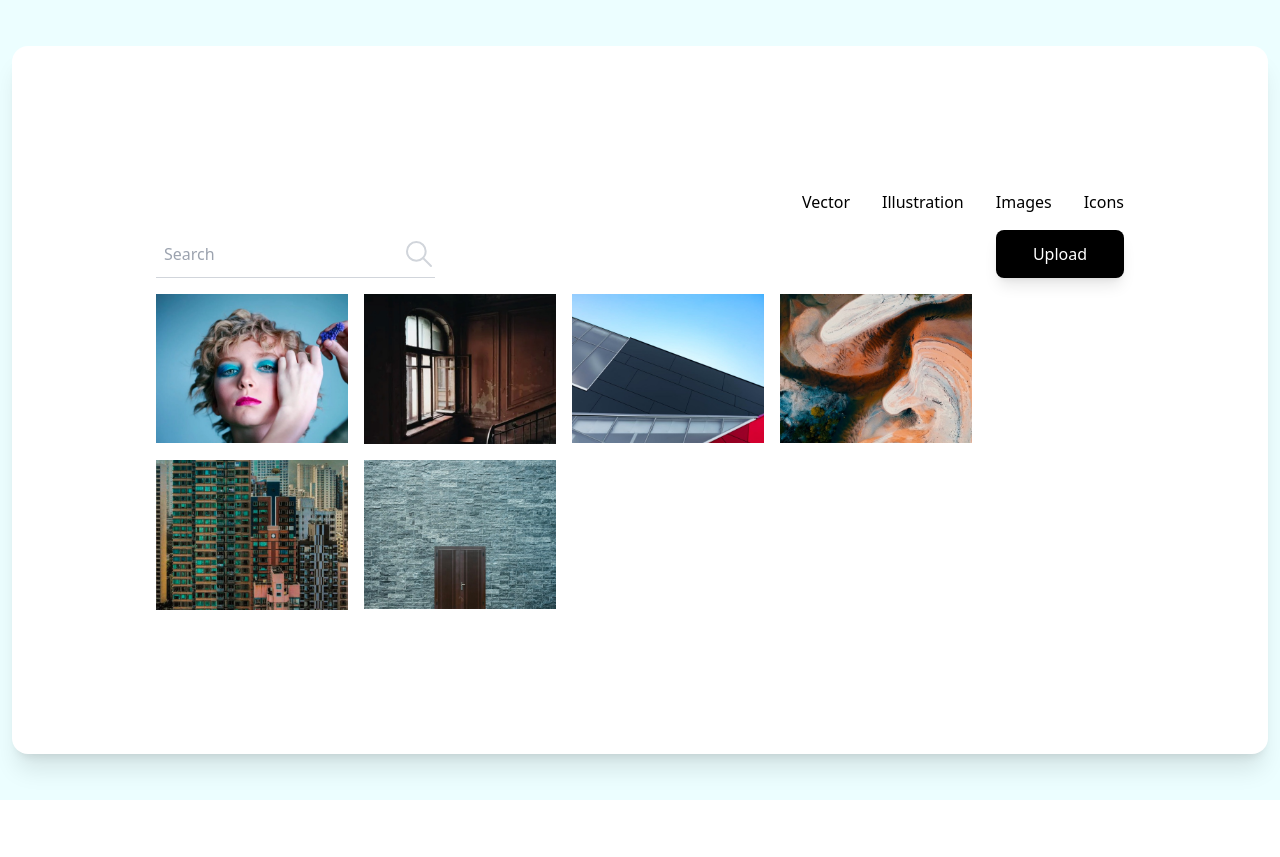
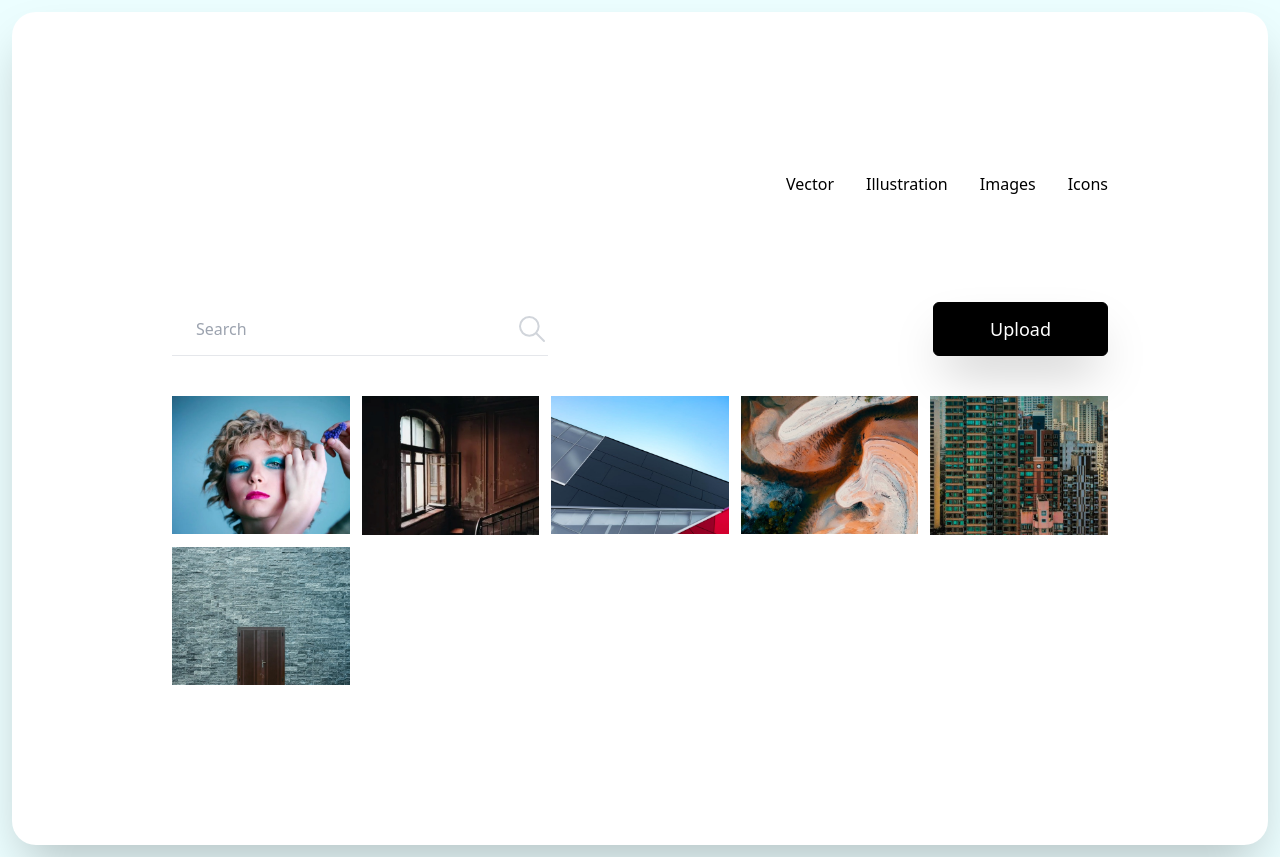
Before and after one commit to gopal-panigrahi/learn-tailwind, a React (Vite) app: page /project-4 in a window 1280 px wide. Before the commit the page ends 800 px from the top, so only its background shows below. Built offline with nearby package versions, Linux system fonts and the light colour scheme.

Commit message:
updated the task

```diff
--- a/src/projects/ImageGallery/ImageGallery.tsx
+++ b/src/projects/ImageGallery/ImageGallery.tsx
@@ -9,27 +9,34 @@ import bookmark from "./assets/bookmark.svg";
 function ImageGallery() {
   return (
     <div className="flex min-h-screen items-center justify-center bg-cyan-50">
-      <div className="m-3 flex flex-col space-y-4 rounded-2xl bg-white p-6 shadow-xl md:p-36">
-        <div className="text-md flex flex-col justify-end space-y-4 text-center md:flex-row md:space-x-8 md:space-y-0">
-          <div className="underline-offset-8 transition-all hover:underline">
-            Vector
+      {/* Card */}
+      <div className="m-3 space-y-10 rounded-3xl bg-white p-6 shadow-2xl md:p-40">
+        {/* Menu */}
+        <div className="flex flex-col items-center justify-center space-y-3 md:mb-24 md:flex-row md:justify-end md:space-x-8 md:space-y-0">
+          {/* MenuItem */}
+          <div className="group">
+            <a href="#">Vector</a>
+            <div className="mx-2 mt-2 border-b-2 border-black opacity-0 duration-200 group-hover:opacity-100" />
           </div>
-          <div className="underline-offset-8 transition-all hover:underline">
-            Illustration
+          <div className="group">
+            <a href="#">Illustration</a>
+            <div className="mx-2 mt-2 border-b-2 border-black opacity-0 duration-200 group-hover:opacity-100" />
           </div>
-          <div className="underline-offset-8 transition-all hover:underline">
-            Images
+          <div className="group">
+            <a href="#">Images</a>
+            <div className="mx-2 mt-2 border-b-2 border-black opacity-0 duration-200 group-hover:opacity-100" />
           </div>
-          <div className="underline-offset-8 transition-all hover:underline">
-            Icons
+          <div className="group">
+            <a href="#">Icons</a>
+            <div className="mx-2 mt-2 border-b-2 border-black opacity-0 duration-200 group-hover:opacity-100" />
           </div>
         </div>
 
-        <div className="flex flex-col space-y-4 md:flex-row md:justify-between md:space-y-0">
-          <div className="flex flex-row border-b border-gray-300">
+        <div className="flex flex-col space-y-5 md:flex-row md:justify-between md:space-y-0">
+          <div className="flex justify-between border-b">
             <input
               type="text"
-              className="p-2 outline-none placeholder:font-light"
+              className="ml-6 border-none placeholder:font-thin focus:outline-none md:w-80"
               placeholder="Search"
             />
             <button>
@@ -37,11 +44,11 @@ function ImageGallery() {
                 xmlns="http://www.w3.org/2000/svg"
                 className="w-8 text-gray-300 duration-200 hover:scale-110"
                 viewBox="0 0 24 24"
-                stroke-width="1.5"
+                strokeWidth="1.5"
                 stroke="currentColor"
                 fill="none"
-                stroke-linecap="round"
-                stroke-linejoin="round"
+                strokeLinecap="round"
+                strokeLinejoin="round"
               >
                 <path stroke="none" d="M0 0h24v24H0z" fill="none"></path>
                 <circle cx="10" cy="10" r="7"></circle>
@@ -50,86 +57,99 @@ function ImageGallery() {
             </button>
           </div>
 
-          <button className="rounded-lg bg-black p-3 text-white shadow-lg hover:bg-white hover:text-black hover:outline hover:outline-1 md:w-32">
+          <button className="rounded-md border border-black bg-black px-14 py-3 text-lg font-normal text-white shadow-2xl duration-200 hover:bg-white hover:text-black">
             Upload
           </button>
         </div>
 
-        <div className="flex flex-col flex-wrap gap-4 md:flex-row">
+        {/* Gallery */}
+        <div className="grid gap-3 md:grid-cols-3 lg:grid-cols-4 xl:grid-cols-5">
           <div className="group relative">
-            <img src={image1} alt="" className="w-72 md:w-48" />
-            <div className="absolute bottom-0 flex w-full flex-row justify-between bg-black bg-opacity-40 p-2 text-xs text-white opacity-0 transition-all group-hover:opacity-100">
-              <div>
-                <p>Abstract Painting</p>
-                <p>245 likes - 35 shares</p>
+            <img src={image1} alt="" className="w-72" />
+            <div className="absolute bottom-0 left-0 right-0 bg-black bg-opacity-40 p-2 px-4 text-white opacity-0 duration-500 group-hover:opacity-100">
+              <div className="flex w-full justify-between">
+                <div className="font-normal">
+                  <p className="text-sm">Abstract Painting</p>
+                  <p className="text-xs">245 likes - 35 shares</p>
                 </div>
                 <div className="flex items-center">
                   <img src={bookmark} alt="bookmark" />
                 </div>
               </div>
             </div>
+          </div>
 
           <div className="group relative">
-            <img src={image2} alt="" className="w-72 md:w-48" />
-            <div className="absolute bottom-0 flex w-full flex-row justify-between bg-black bg-opacity-40 p-2 text-xs text-white opacity-0 transition-all group-hover:opacity-100">
-              <div>
-                <p>Abstract Painting</p>
-                <p>245 likes - 35 shares</p>
+            <img src={image2} alt="" className="w-72" />
+            <div className="absolute bottom-0 left-0 right-0 bg-black bg-opacity-40 p-2 px-4 text-white opacity-0 duration-500 group-hover:opacity-100">
+              <div className="flex w-full justify-between">
+                <div className="font-normal">
+                  <p className="text-sm">Abstract Painting</p>
+                  <p className="text-xs">245 likes - 35 shares</p>
                 </div>
                 <div className="flex items-center">
                   <img src={bookmark} alt="bookmark" />
                 </div>
               </div>
             </div>
+          </div>
 
           <div className="group relative">
-            <img src={image3} alt="" className="w-72 md:w-48" />
-            <div className="absolute bottom-0 flex w-full flex-row justify-between bg-black bg-opacity-40 p-2 text-xs text-white opacity-0 transition-all group-hover:opacity-100">
-              <div>
-                <p>Abstract Painting</p>
-                <p>245 likes - 35 shares</p>
+            <img src={image3} alt="" className="w-72" />
+            <div className="absolute bottom-0 left-0 right-0 bg-black bg-opacity-40 p-2 px-4 text-white opacity-0 duration-500 group-hover:opacity-100">
+              <div className="flex w-full justify-between">
+                <div className="font-normal">
+                  <p className="text-sm">Abstract Painting</p>
+                  <p className="text-xs">245 likes - 35 shares</p>
                 </div>
                 <div className="flex items-center">
                   <img src={bookmark} alt="bookmark" />
                 </div>
               </div>
             </div>
+          </div>
 
           <div className="group relative">
-            <img src={image4} alt="" className="w-72 md:w-48" />
-            <div className="absolute bottom-0 flex w-full flex-row justify-between bg-black bg-opacity-40 p-2 text-xs text-white opacity-0 transition-all group-hover:opacity-100">
-              <div>
-                <p>Abstract Painting</p>
-                <p>245 likes - 35 shares</p>
+            <img src={image4} alt="" className="w-72" />
+            <div className="absolute bottom-0 left-0 right-0 bg-black bg-opacity-40 p-2 px-4 text-white opacity-0 duration-500 group-hover:opacity-100">
+              <div className="flex w-full justify-between">
+                <div className="font-normal">
+                  <p className="text-sm">Abstract Painting</p>
+                  <p className="text-xs">245 likes - 35 shares</p>
                 </div>
                 <div className="flex items-center">
                   <img src={bookmark} alt="bookmark" />
                 </div>
               </div>
             </div>
+          </div>
 
           <div className="group relative">
-            <img src={image5} alt="" className="w-72 md:w-48" />
-            <div className="absolute bottom-0 flex w-full flex-row justify-between bg-black bg-opacity-40 p-2 text-xs text-white opacity-0 transition-all group-hover:opacity-100">
-              <div>
-                <p>Abstract Painting</p>
-                <p>245 likes - 35 shares</p>
+            <img src={image5} alt="" className="w-72" />
+            <div className="absolute bottom-0 left-0 right-0 bg-black bg-opacity-40 p-2 px-4 text-white opacity-0 duration-500 group-hover:opacity-100">
+              <div className="flex w-full justify-between">
+                <div className="font-normal">
+                  <p className="text-sm">Abstract Painting</p>
+                  <p className="text-xs">245 likes - 35 shares</p>
                 </div>
                 <div className="flex items-center">
                   <img src={bookmark} alt="bookmark" />
                 </div>
               </div>
             </div>
+          </div>
 
           <div className="group relative">
-            <img src={image6} alt="" className="w-72 md:w-48" />
-            <div className="absolute bottom-0 flex w-full flex-row justify-between bg-black bg-opacity-40 p-2 text-xs text-white opacity-0 transition-all group-hover:opacity-100">
-              <div>
-                <p>Abstract Painting</p>
-                <p>245 likes - 35 shares</p>
+            <img src={image6} alt="" className="w-72" />
+            <div className="absolute bottom-0 left-0 right-0 bg-black bg-opacity-40 p-2 px-4 text-white opacity-0 duration-500 group-hover:opacity-100">
+              <div className="flex w-full justify-between">
+                <div className="font-normal">
+                  <p className="text-sm">Abstract Painting</p>
+                  <p className="text-xs">245 likes - 35 shares</p>
                 </div>
                 <div className="flex items-center">
                   <img src={bookmark} alt="bookmark" />
+                </div>
               </div>
             </div>
           </div>
```
Lines whose indentation alone changed are shown as unchanged.
